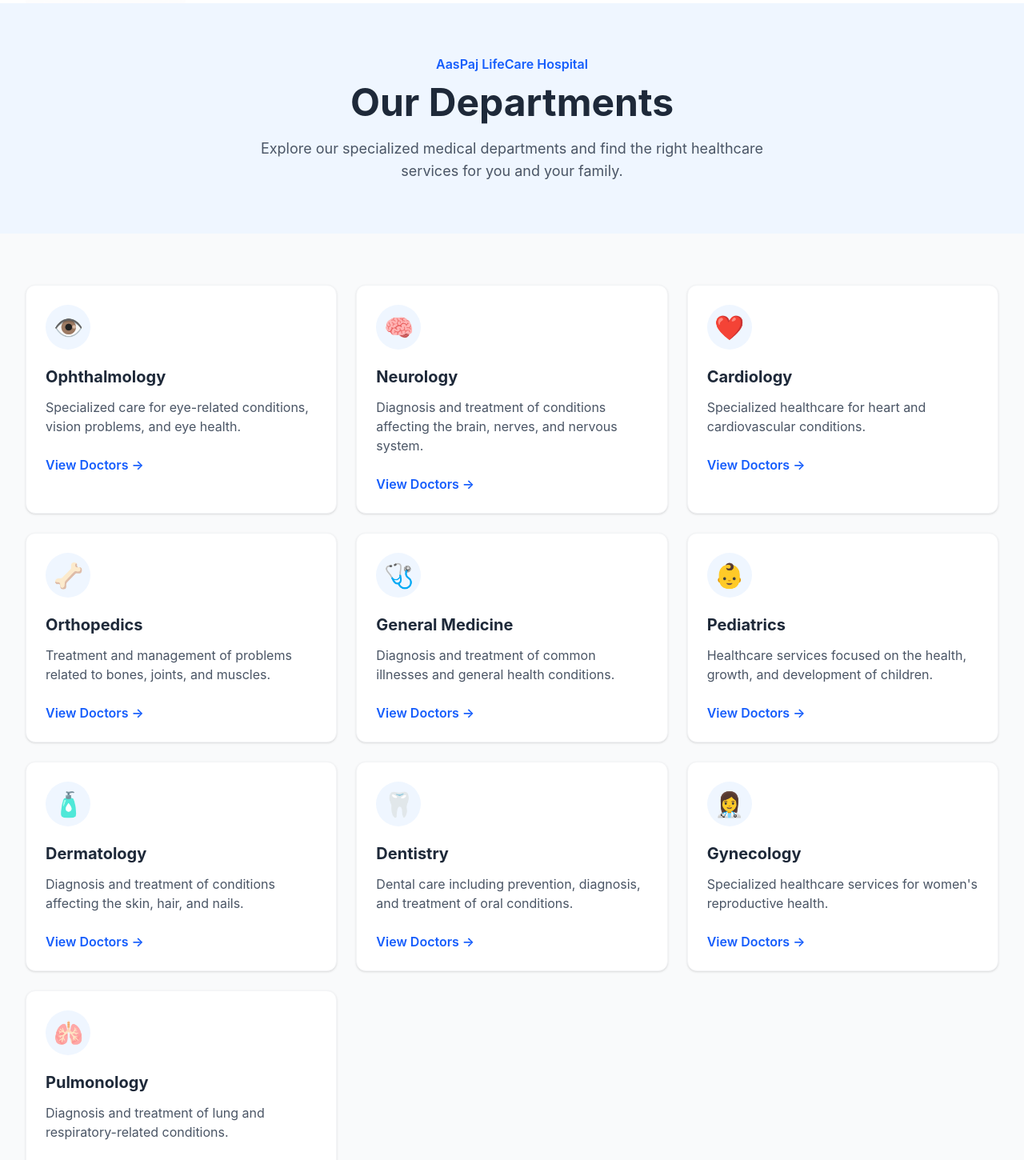
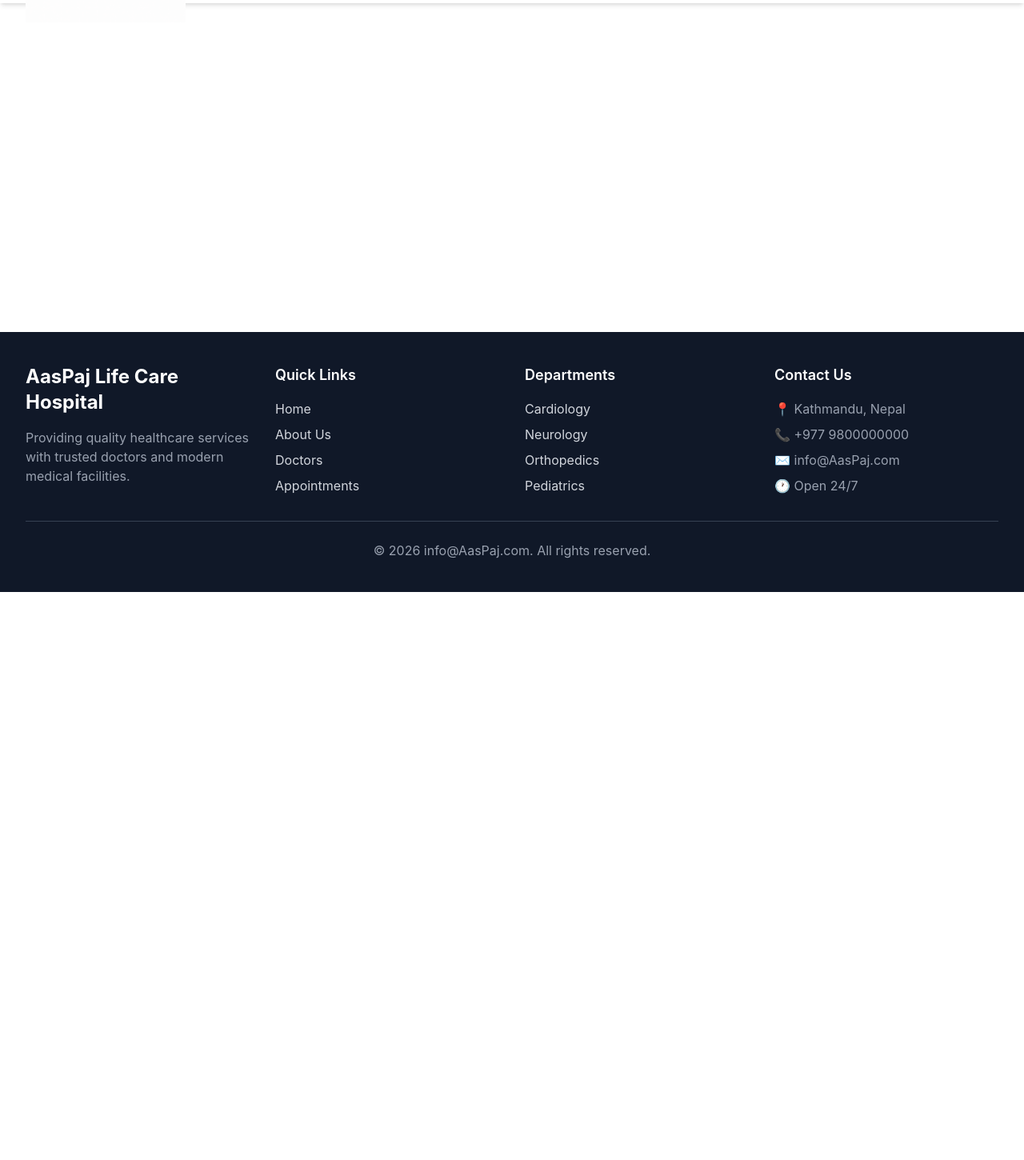
Before and after one commit to anishdhakal021-source/Hospital-Management-System, a React app in the folder Frontend/: page /departments in a window 1280 px wide. Shown: the part 60-1510 px from the top of the page at 80% size. After the commit the page ends 800 px from the top, so only its background shows below. Built offline with nearby package versions, Linux system fonts and the light colour scheme; the HTML template or start-up script is replaced by a standard one.

Commit message:
Remove Departments page from routing

```diff
--- a/Frontend/src/App.jsx
+++ b/Frontend/src/App.jsx
@@ -6,7 +6,6 @@ import Footer from "./components/Footer";
 import Home from "./pages/Home";
 import Doctors from "./pages/Doctors";
 import Services from "./pages/Services";
-import Departments from "./pages/Departments";
 
 
 
@@ -21,7 +20,6 @@ function App() {
             <Route path="/" element={<Home />} />
             <Route path="/doctors" element={<Doctors />} />
             <Route path="/services" element={<Services />} />
-            <Route path="/departments" element={<Departments />} />
           </Routes>
         </main>
 
--- a/Frontend/src/pages/Departments.jsx
+++ /dev/null
@@ -1,132 +0,0 @@
-import React from "react";
-
-const departments = [
-  {
-    name: "Ophthalmology",
-    icon: "👁️",
-    description:
-      "Specialized care for eye-related conditions, vision problems, and eye health.",
-  },
-  {
-    name: "Neurology",
-    icon: "🧠",
-    description:
-      "Diagnosis and treatment of conditions affecting the brain, nerves, and nervous system.",
-  },
-  {
-    name: "Cardiology",
-    icon: "❤️",
-    description:
-      "Specialized healthcare for heart and cardiovascular conditions.",
-  },
-  {
-    name: "Orthopedics",
-    icon: "🦴",
-    description:
-      "Treatment and management of problems related to bones, joints, and muscles.",
-  },
-  {
-    name: "General Medicine",
-    icon: "🩺",
-    description:
-      "Diagnosis and treatment of common illnesses and general health conditions.",
-  },
-  {
-    name: "Pediatrics",
-    icon: "👶",
-    description:
-      "Healthcare services focused on the health, growth, and development of children.",
-  },
-  {
-    name: "Dermatology",
-    icon: "🧴",
-    description:
-      "Diagnosis and treatment of conditions affecting the skin, hair, and nails.",
-  },
-  {
-    name: "Dentistry",
-    icon: "🦷",
-    description:
-      "Dental care including prevention, diagnosis, and treatment of oral conditions.",
-  },
-  {
-    name: "Gynecology",
-    icon: "👩‍⚕️",
-    description:
-      "Specialized healthcare services for women's reproductive health.",
-  },
-  {
-    name: "Pulmonology",
-    icon: "🫁",
-    description:
-      "Diagnosis and treatment of lung and respiratory-related conditions.",
-  },
-];
-
-const Departments = () => {
-  return (
-    <div className="min-h-screen bg-gray-50">
-
-      {/* Header */}
-      <section className="bg-blue-50">
-        <div className="max-w-7xl mx-auto px-4 sm:px-6 lg:px-8 py-16 text-center">
-
-          <p className="text-blue-600 font-semibold mb-3">
-            AasPaj LifeCare Hospital
-          </p>
-
-          <h1 className="text-4xl md:text-5xl font-bold text-gray-800">
-            Our Departments
-          </h1>
-
-          <p className="mt-5 text-gray-600 text-lg max-w-2xl mx-auto">
-            Explore our specialized medical departments and find the right
-            healthcare services for you and your family.
-          </p>
-
-        </div>
-      </section>
-
-      {/* Department Cards */}
-      <section className="max-w-7xl mx-auto px-4 sm:px-6 lg:px-8 py-16">
-
-        <div className="grid grid-cols-1 sm:grid-cols-2 lg:grid-cols-3 gap-6">
-
-          {departments.map((department) => (
-            <div
-              key={department.name}
-              className="bg-white rounded-xl p-6 border border-gray-100 shadow-sm hover:shadow-lg hover:-translate-y-1 transition-all duration-300"
-            >
-
-              {/* Icon */}
-              <div className="w-14 h-14 bg-blue-50 rounded-full flex items-center justify-center text-3xl mb-5">
-                {department.icon}
-              </div>
-
-              {/* Department Name */}
-              <h2 className="text-xl font-bold text-gray-800 mb-3">
-                {department.name}
-              </h2>
-
-              {/* Description */}
-              <p className="text-gray-600 leading-6 mb-6">
-                {department.description}
-              </p>
-
-              {/* View Doctors */}
-              <button className="text-blue-600 font-semibold hover:text-blue-800 transition">
-                View Doctors →
-              </button>
-
-            </div>
-          ))}
-
-        </div>
-
-      </section>
-
-    </div>
-  );
-};
-
-export default Departments;
```
